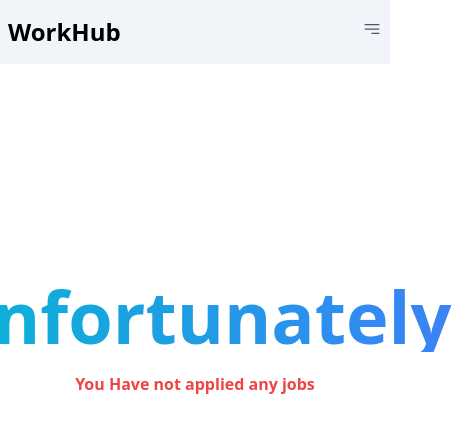
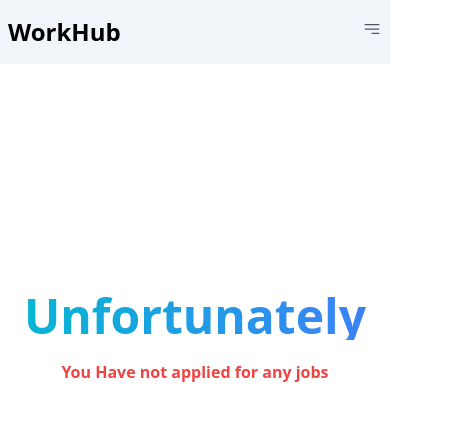
Before and after one commit to SagorAhamed251245/career-hub, a React (Vite) app: page /appliedJobs in a window 390 px wide. Shown: the top 432 px of the page, 467 px wide, since content can reach past the window. Built offline with nearby package versions, Linux system fonts and the light colour scheme.

Commit message:
some modify

```diff
--- a/src/Components/Applied Jobs/AppliedJobs.jsx
+++ b/src/Components/Applied Jobs/AppliedJobs.jsx
@@ -79,7 +79,7 @@ const AppliedJobs = () => {
              </div>
             <section className='my-container '>
                 <div className='text-end'>
-                    <select id='filter' onChange={FilterRemoteJobs} className={`px-4 py-3 mb-5 w-[12%] font-bold rounded-md bg-[#F4F4F4] border-transparent  focus:border-gray-900 focus:bg-[#F4F4F4]  focus:ring-0 text-sm ${noJobsApplied ||'hidden'}`}>
+                    <select id='filter' onChange={FilterRemoteJobs} className={`px-4 py-3 mb-5 w-[150px] font-bold rounded-md bg-[#F4F4F4] border-transparent  focus:border-gray-900 focus:bg-[#F4F4F4]  focus:ring-0 text-sm ${noJobsApplied ||'hidden'}`}>
                         <option value="default"> Filters</option>
                         <option value="Remote">Remote Jobs</option>
                         <option value="On-Site">On-Site Jobs</option>
--- a/src/Components/Applied Jobs/NoJobs.jsx
+++ b/src/Components/Applied Jobs/NoJobs.jsx
@@ -7,10 +7,10 @@ const NoJobs = () => {
                 <div className="px-4 lg:py-12">
                     <div className="lg:gap-4 lg:flex">
                         <div className="flex flex-col items-center justify-center md:py-24 lg:py-32">
-                            <h1 className="font-bold gradient-text text-7xl">Unfortunately</h1>
+                            <h1 className="font-bold gradient-text text-5xl md:text-7xl">Unfortunately</h1>
 
                             <p className="mt-5 font-bold  text-center text-red-500 md:text-2xl">
-                                You Have not applied any jobs
+                                You Have not applied for any jobs
                             </p>
 
                         </div>
--- a/src/Components/Nav/MobileNav.jsx
+++ b/src/Components/Nav/MobileNav.jsx
@@ -67,7 +67,7 @@ const MobileNav = () => {
                                         </NavLink>
                                     </li>
                                     <div className='my-btn w-[150px] text-center'>
-                                        <button className='title-text'>Star Applying</button>
+                                        <Link to="/"><button className='title-text'>Star Applying</button></Link>
                                     </div>
                                 </ul>
 
--- a/src/Components/Nav/Nav.jsx
+++ b/src/Components/Nav/Nav.jsx
@@ -36,7 +36,7 @@ const Nav = () => {
                 </li>
             </ul>
             <div className='my-btn hidden md:inline'>
-                <button className='title-text'>Star Applying</button>
+               <Link to='/'> <button className='title-text'>Star Applying</button></Link>
             </div>
 
             <MobileNav></MobileNav>
```
